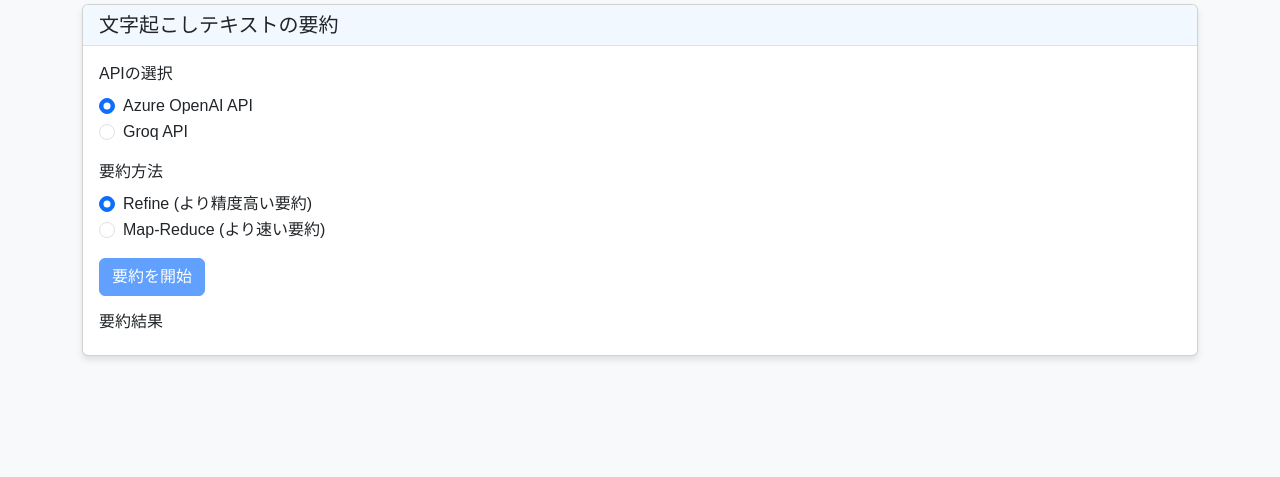
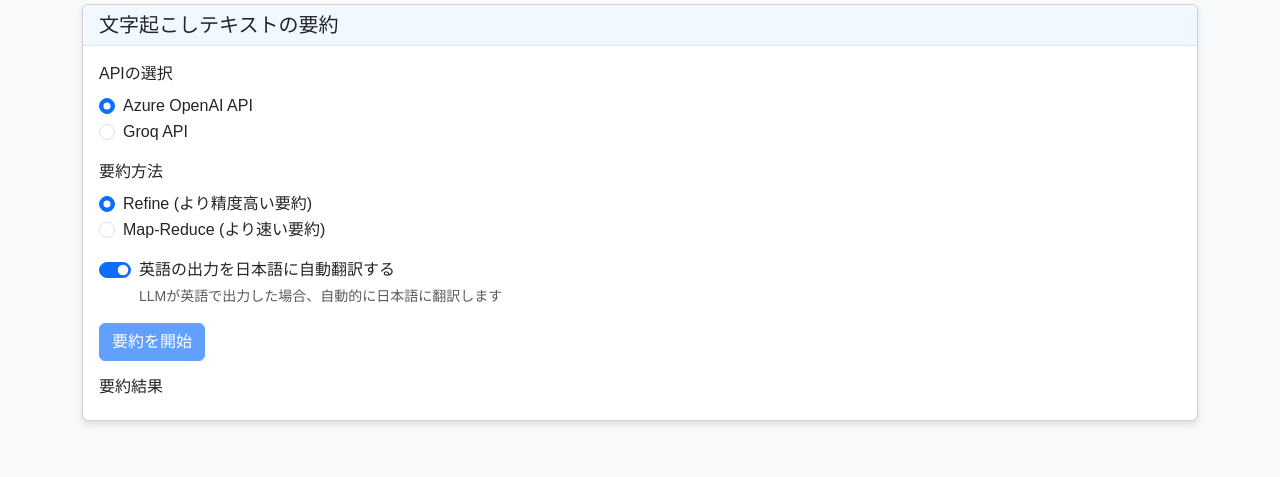
Before and after one commit to nororo/meeting_summary, a Flask app: page / in a window 1280 px wide, after a click on "要約". Shown: the part 509-986 px from the top of the page. Before the commit the page ends 869 px from the top, so only its background shows below. Run offline with Flask 2, Linux system fonts and the light colour scheme.

Commit message:
Update index.html

```diff
--- a/templates/index.html
+++ b/templates/index.html
@@ -191,7 +191,14 @@
                                     </label>
                                 </div>
                             </div>
-
+                            <!-- ここに以下の翻訳オプションを追加 -->
+                            <div class="mb-3 form-check form-switch">
+                                <input class="form-check-input" type="checkbox" id="force-japanese-summary" checked>
+                                <label class="form-check-label" for="force-japanese-summary">
+                                    英語の出力を日本語に自動翻訳する
+                                </label>
+                                <div class="form-text">LLMが英語で出力した場合、自動的に日本語に翻訳します</div>
+                            </div>
                             <button type="submit" class="btn btn-primary" id="summarize-btn" disabled>要約を開始</button>
                         </form>
 
@@ -253,6 +260,14 @@
                                         Gemma-2
                                     </label>
                                 </div>
+                            </div>
+                            <!-- ここに以下の翻訳オプションを追加 -->
+                            <div class="mb-3 form-check form-switch">
+                                <input class="form-check-input" type="checkbox" id="force-japanese-qa" checked>
+                                <label class="form-check-label" for="force-japanese-qa">
+                                    英語の出力を日本語に自動翻訳する
+                                </label>
+                                <div class="form-text">LLMが英語で出力した場合、自動的に日本語に翻訳します</div>
                             </div>
 
                             <button type="submit" class="btn btn-primary" id="qa-btn" disabled>質問する</button>
@@ -444,7 +459,7 @@
             });
 
             // 要約フォームの送信
-            $('#summary-form').on('submit', function(e) {
+             $('#summary-form').on('submit', function(e) {
                 e.preventDefault();
 
                 if (!transcriptionText) {
@@ -456,11 +471,11 @@
                 const apiChoice = $('input[name="summary-api"]:checked').val();
                 const method = $('input[name="summary-method"]:checked').val();
                 const modelType = $('input[name="groq-model"]:checked').val();
+                const forceJapanese = $('#force-japanese-summary').is(':checked');
 
                 // ローディング表示
                 $('#summarize-btn').prop('disabled', true);
                 $('#summary-loading').show();
-
                 // 要約リクエスト
                 $.ajax({
                     url: '/summarize',
@@ -469,7 +484,8 @@
                         text: transcriptionText,
                         api_choice: apiChoice,
                         method: method,
-                        model_type: modelType
+                        model_type: modelType,
+                        force_japanese: forceJapanese
                     }),
                     contentType: 'application/json',
                     success: function(response) {
@@ -490,7 +506,6 @@
                 });
             });
 
-            // 質疑応答フォームの送信
             $('#qa-form').on('submit', function(e) {
                 e.preventDefault();
 
@@ -508,6 +523,7 @@
                 // APIとモデルの選択を取得
                 const apiChoice = $('input[name="qa-api"]:checked').val();
                 const modelType = $('input[name="qa-groq-model"]:checked').val();
+                const forceJapanese = $('#force-japanese-qa').is(':checked');
 
                 // ローディング表示
                 $('#qa-btn').prop('disabled', true);
@@ -521,7 +537,8 @@
                         text: transcriptionText,
                         question: question,
                         api_choice: apiChoice,
-                        model_type: modelType
+                        model_type: modelType,
+                        force_japanese: forceJapanese
                     }),
                     contentType: 'application/json',
                     success: function(response) {
```
